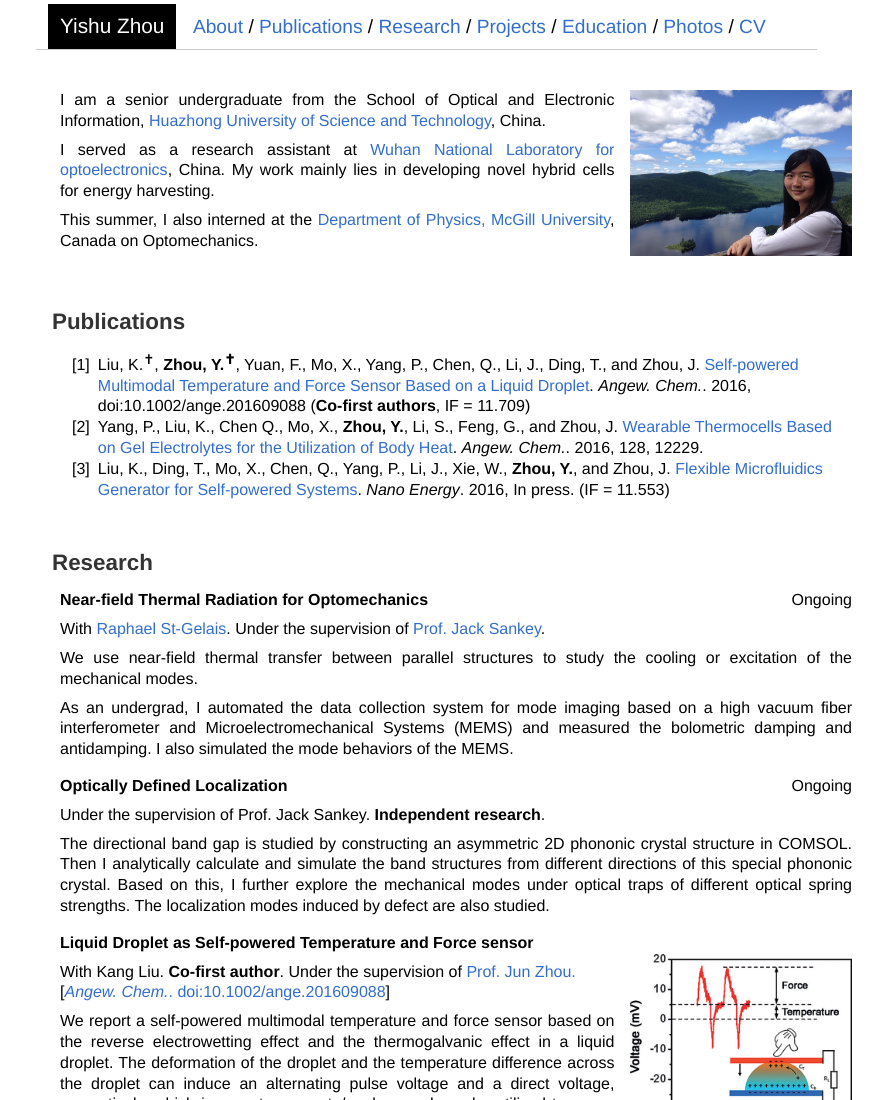
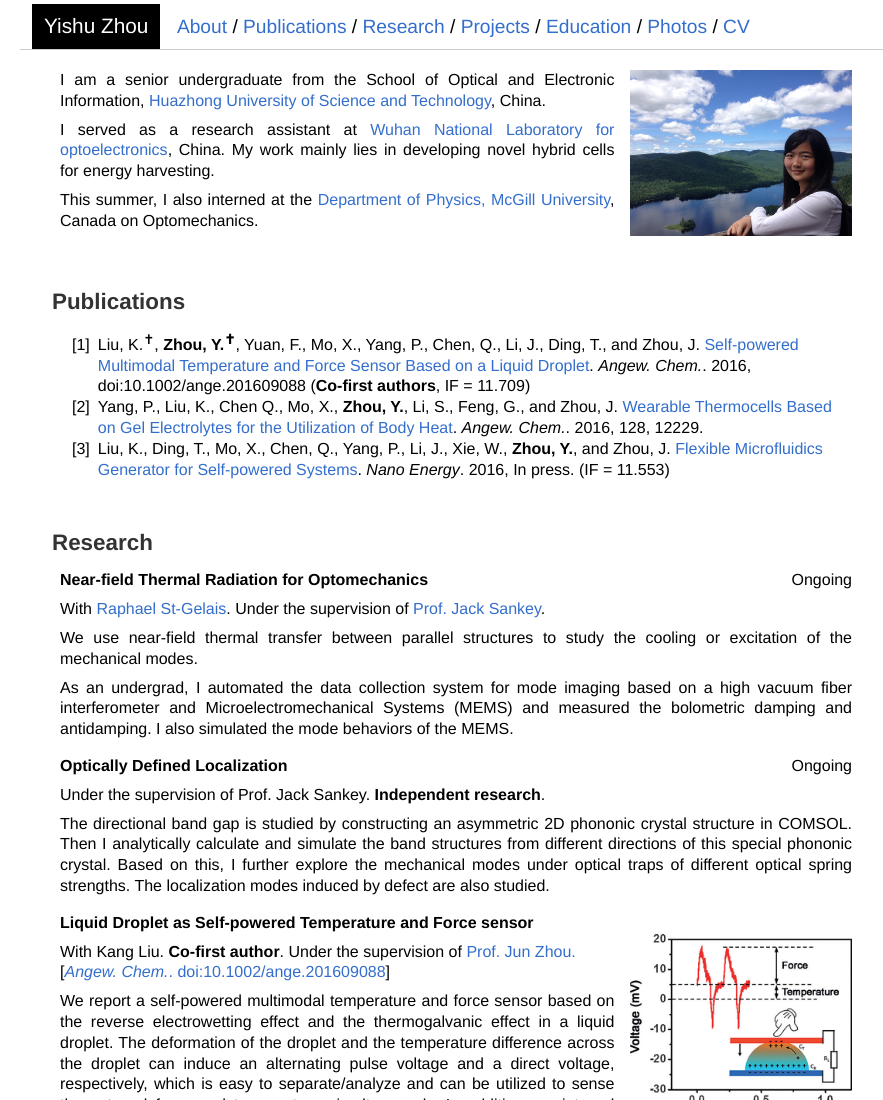
Before and after one commit to IssueZhou/IssueZhou.github.io, a plain HTML site: page index.html in a window 1280 px wide. Shown: the top 1100 px of the page, without its empty margins (188-1071 px from the left). Drawn offline with Linux system fonts and the light colour scheme.

Commit message:
navigation bar

```diff
--- a/assets/style.css
+++ b/assets/style.css
@@ -89,16 +89,17 @@ ul.inline li:last-child:after { content: ""; }
     max-width: 864px;
     text-align: center;
     padding: 0 16px;
-    height: 50px;
+    height: 30px;
 }
 
 #header {
     position: fixed;
     border-bottom: 1px solid #CCC;
-    margin: 0 0;
-    text-align: center;
+    left: 0;
+    right: 0;
+    margin: auto;
     background-color: white;
-    width: 61%;
+    max-width: 864px;
 }
 
 .seperator {
--- a/index.html
+++ b/index.html
@@ -26,7 +26,7 @@
 
 <body>
 
-<div id="headercontainer">
+
   <div id="header">
     <a id="logo" href="index.html">Yishu Zhou</a>
     <ul id="nav">
@@ -39,8 +39,9 @@
       <li><a href="./assets/Zhou_Y._CV.pdf">CV</a></li>
     </ul>
   </div>
+
+<div id="headercontainer">
 </div>
-
 <div id="container">
 <div class="section">
   <div class="img"><img src="./assets/image.jpg"></div>
```
